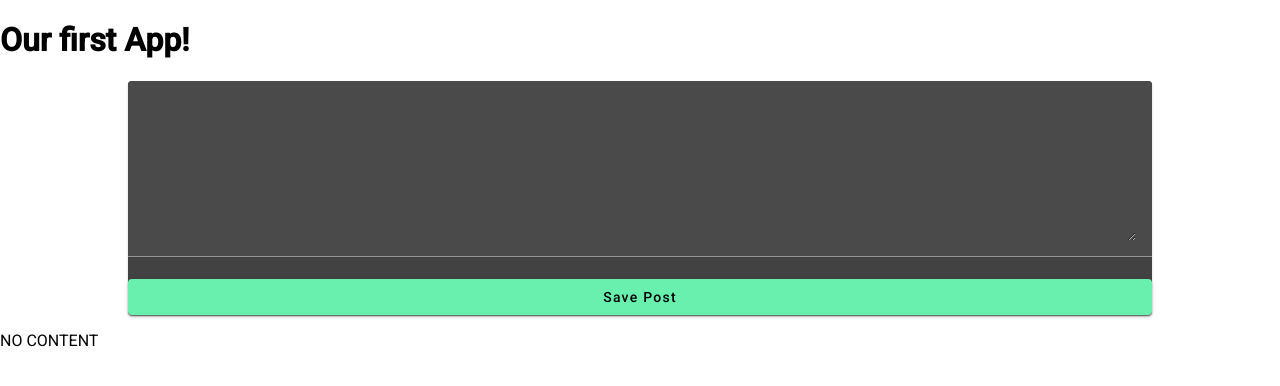
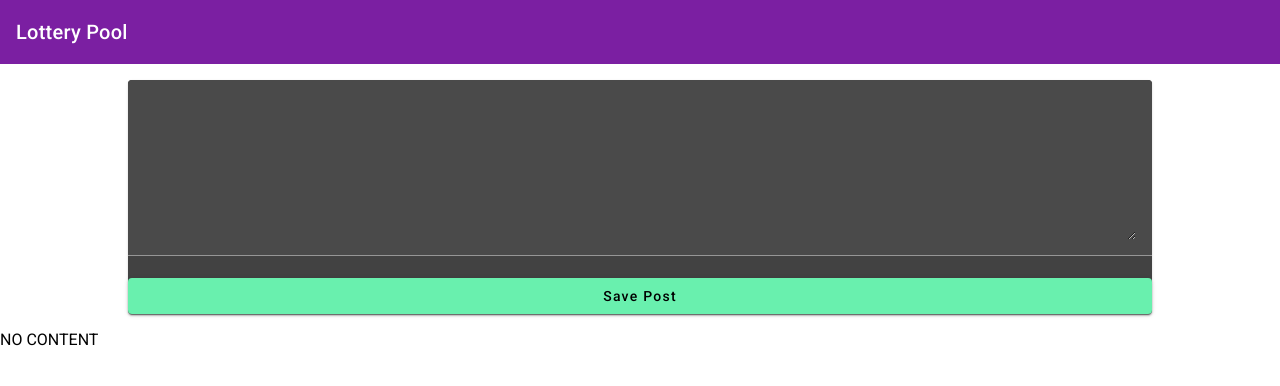
Before and after one commit to Truper63/blog-mean, an Angular app: page / in a window 1280 px wide. Shown: the top 386 px of the page. Built offline with nearby package versions, Linux system fonts and the light colour scheme.

Commit message:
2.21 Adding a Toolbar

```diff
--- a/src/app/app.component.css
+++ b/src/app/app.component.css
@@ -0,0 +1,3 @@
+main {
+  margin-top: 1rem;
+}
--- a/src/app/app.component.html
+++ b/src/app/app.component.html
@@ -1,2 +1,4 @@
-<h1>Our first App!</h1>
-<app-post-create></app-post-create>
+<app-header></app-header>
+<main>
+  <app-post-create></app-post-create>
+</main>
--- /dev/null
+++ b/src/app/header/header.component.html
@@ -0,0 +1 @@
+<mat-toolbar color="primary">Lottery Pool</mat-toolbar>
```
Also changed, not shown: src/app/app.module.ts (+6 -4 lines), src/app/header/header.component.ts (added, +8 -0 lines), src/app/header/header.component.css (added).
